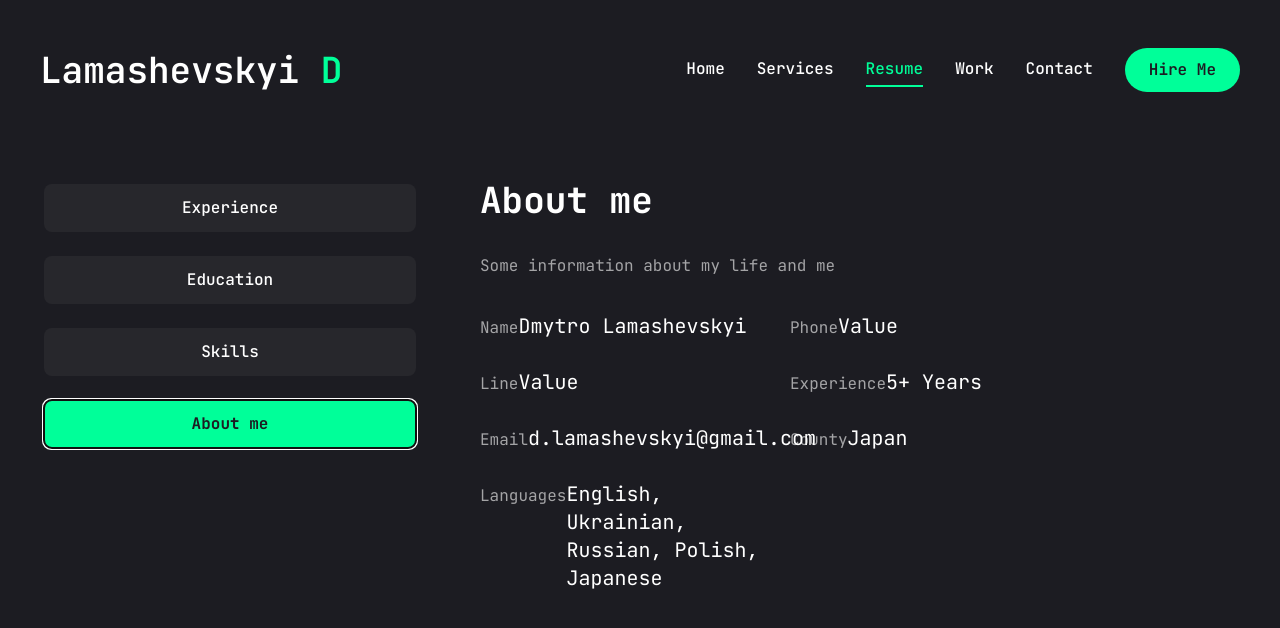
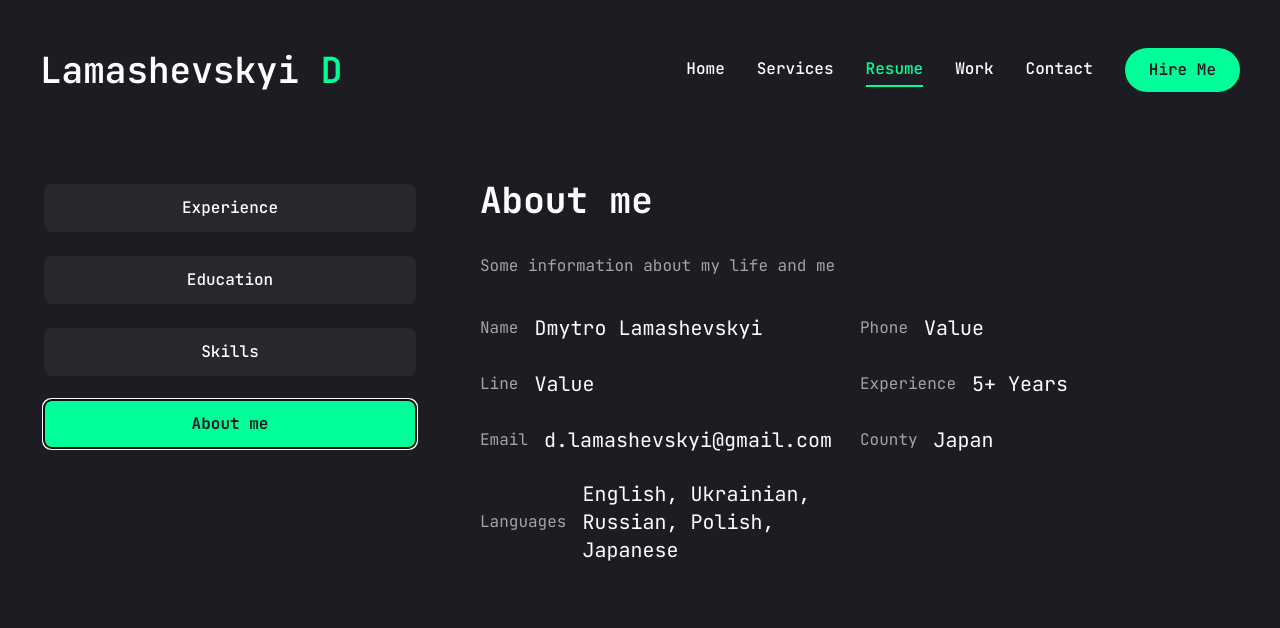
Before and after one commit to DmytroLamashevskyi/DmytroLamashevskyi.github.io, a Next.js app: page /resume in a window 1280 px wide. Both pictures are taken after a click on the tab "About me". Shown: the top 628 px of the page. Built offline with nearby package versions, Linux system fonts and the light colour scheme.

Commit message:
Fixed small UI issues

```diff
--- a/app/resume/page.jsx
+++ b/app/resume/page.jsx
@@ -225,11 +225,11 @@ const Resume = ()=>{
                             <div className="flex flex-col gap-[30px]">
                                 <h3 className="text-4xl font-bold">{about.title}</h3>
                                 <p className="max-w-[600px] text-white/60 mx-auto xl:mx-0">{about.description}</p>
-                                <ul className="grid grid-cols-1 xl:grid-cols-2 gap-y-6 max-w-[620px] mx-auto xl:mx-0">
+                                <ul className="grid grid-cols-1 xl:grid-cols-2 gap-y-6 max-w-[780px] mx-auto xl:mx-0">
                                     {
                                         about.info.map((item,index)=>{
                                             return (
-                                                <li key={index} className="flex item-center justify-center xl:justify-start gap4">
+                                                <li key={index} className="flex items-center justify-center xl:justify-start gap-4">
                                                     <span className="text-white/60">{item.fieldName}</span>
                                                     <span className="text-xl">{item.fieldValue}</span>
                                                 </li>
```
